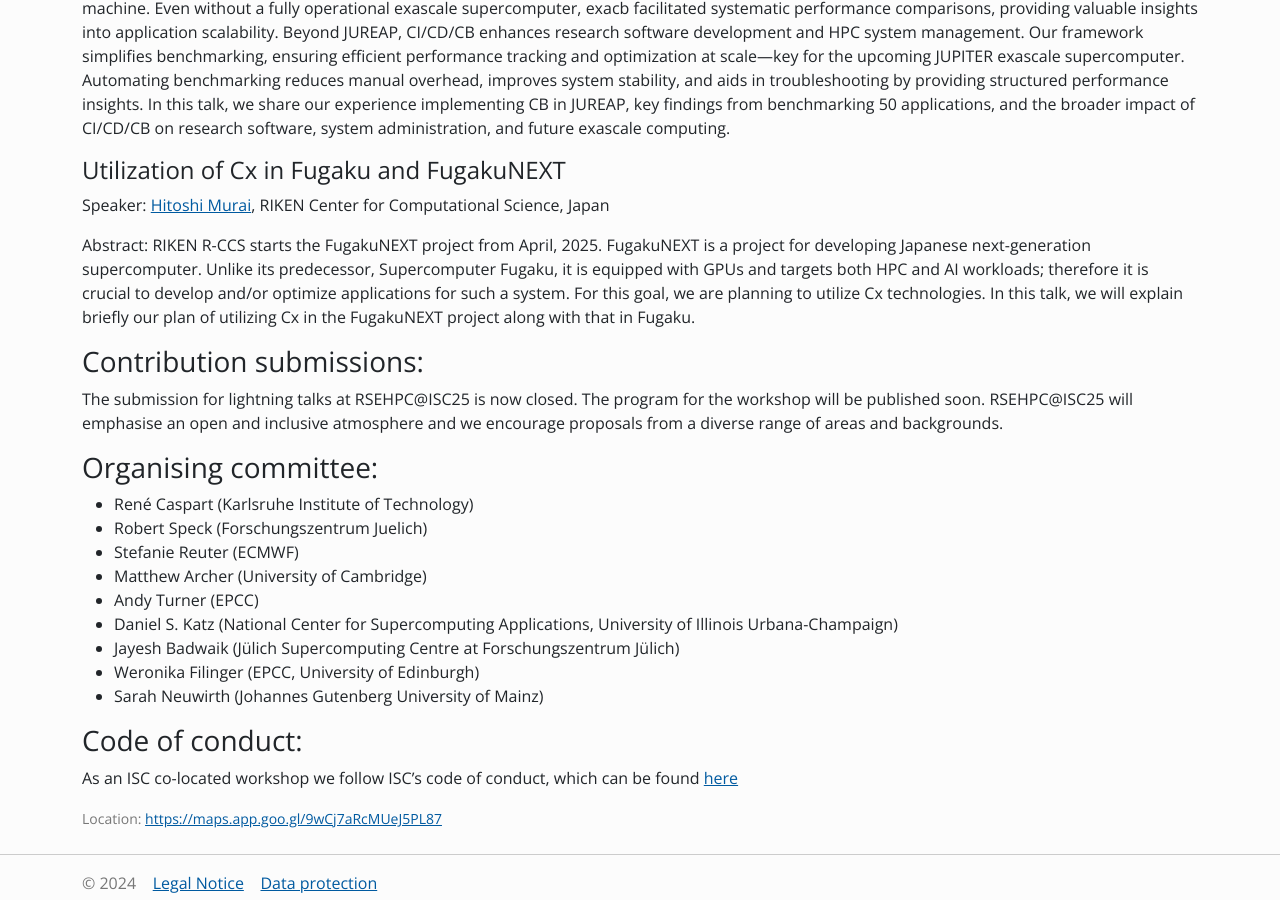
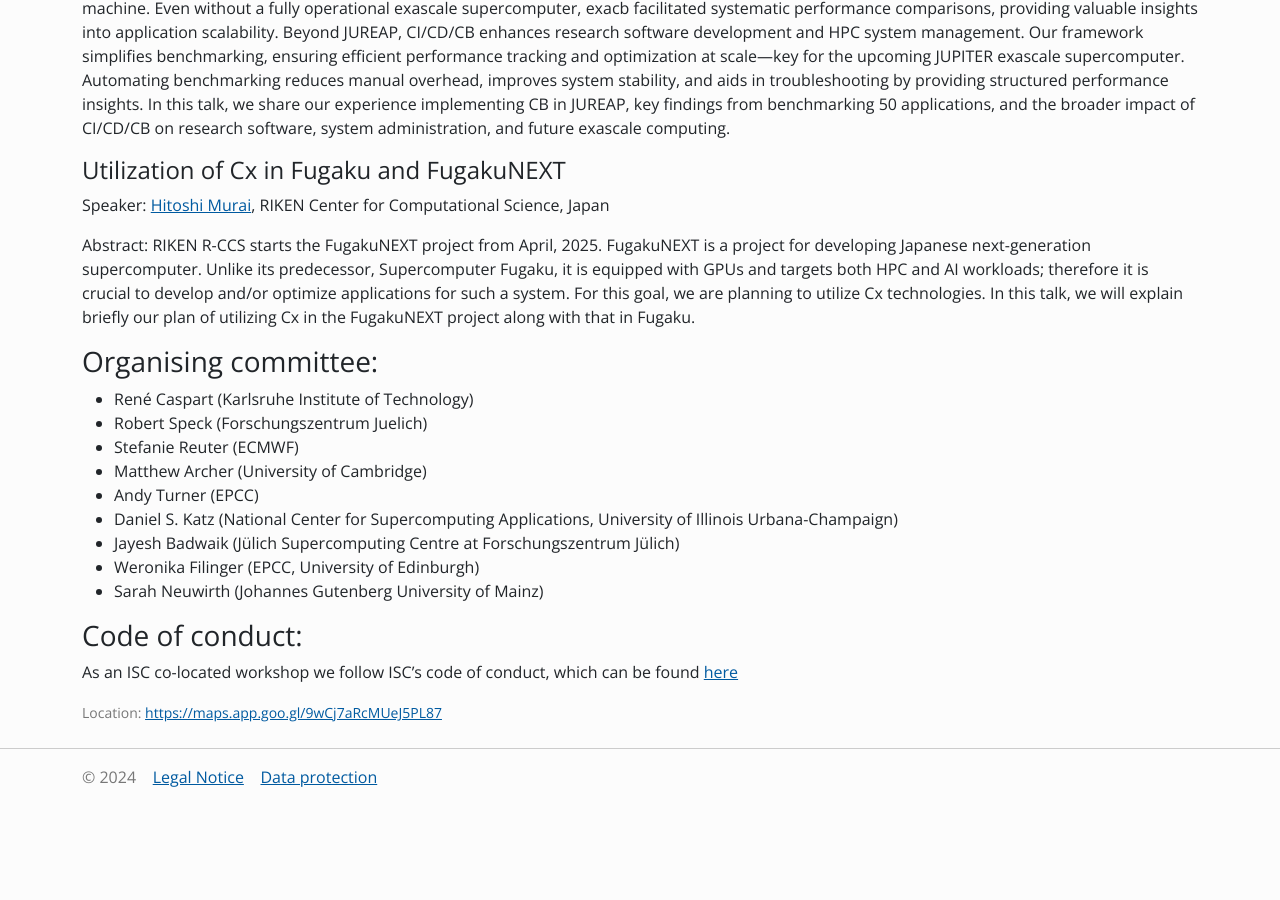
Before and after one commit to Helmholtz-HiRSE/helmholtz-hirse.github.io, a Jekyll site: the page built from _events/2025_06_13-rsehpcatisc.md, in a window 1280 px wide and 900 px high, scrolled down 2800 px. Built offline with Jekyll 4.4.1, drawn with Linux system fonts in a browser that asks for light colours; nearby versions of some CDN libraries; after the commit the page ends 3594 px from its top, so only the background shows below that.

Commit message:
Update 2025_06_13-rsehpcatisc.md

```diff
--- a/_events/2025_06_13-rsehpcatisc.md
+++ b/_events/2025_06_13-rsehpcatisc.md
@@ -9,8 +9,6 @@
 It has long been understood that there is a strong overlap between the fields of HPC and RSE. Although the two are not entirely congruent, the techniques used and the communities are closely interlinked.
 For the second time an RSEHPC workshop will be held at ISC.
 In this workshop, the focus will be placed on discussing the impact, usages, and implementations of continuous integration and benchmarking for heterogeneous, extreme-scale HPC systems.
-
-Submission for lightning talk contributions is now closed. Program will follow soon.
 
 <!--more-->
 
@@ -136,12 +134,6 @@
 In this talk, we will explain briefly our plan of utilizing Cx in the FugakuNEXT
 project along with that in Fugaku.
 
-### Contribution submissions:
-{: #submission}
-The submission for lightning talks at RSEHPC@ISC25 is now closed.
-The program for the workshop will be published soon.
-RSEHPC@ISC25 will emphasise an open and inclusive atmosphere and we encourage proposals from a diverse range of areas and backgrounds.
-
 ### Organising committee:
 {: #orga}
 
```
